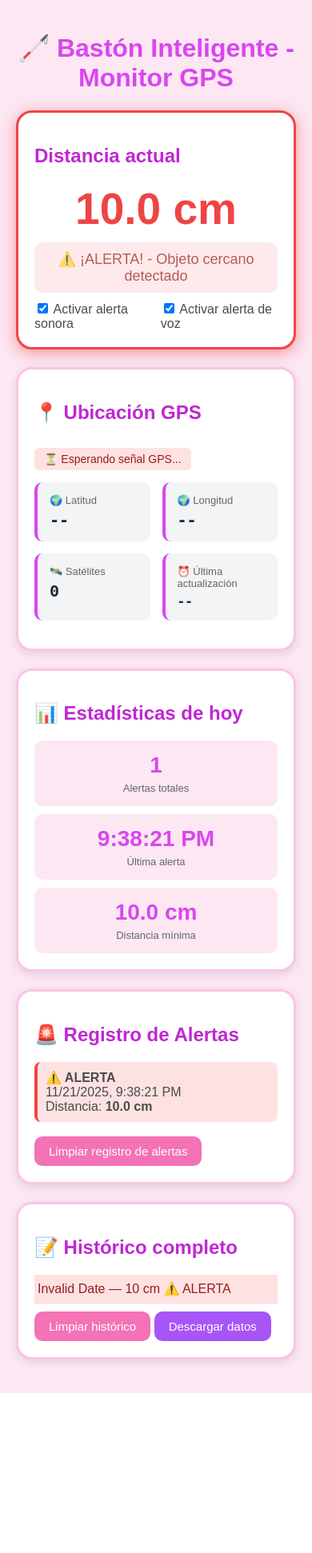
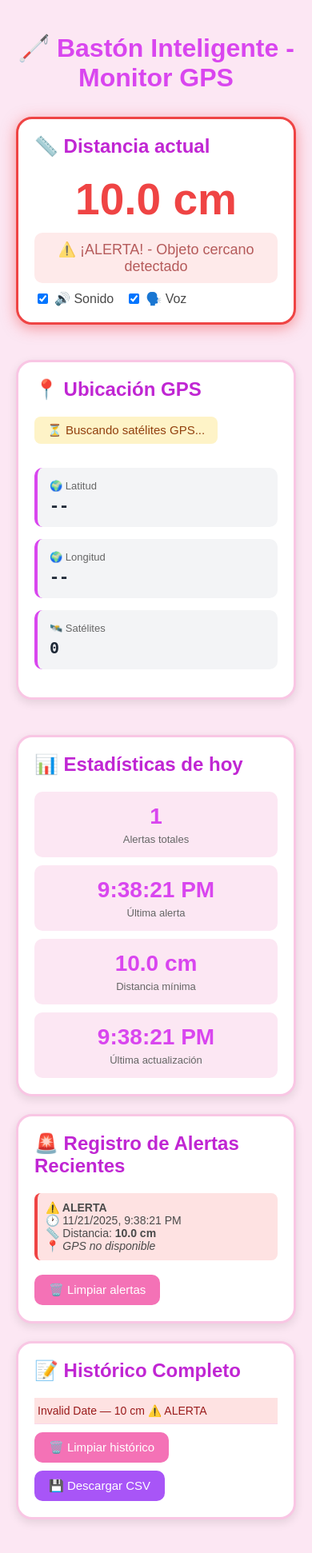
Before and after one commit to Jefemobal17/Baston-Inteligente, a Flask app: page / in a window 390 px wide. Shown: the whole page at 80% size. Before the commit the page ends 1742 px from the top, so only its background shows below. Run offline with Flask 2, Linux system fonts and the light colour scheme; tables that the repository leaves empty hold one stand-in row (values such as "Sample post").

Commit message:
Refactor index.html for improved layout and styles
Updated styles and HTML structure for better layout and responsiveness. Enhanced GPS status display and alert system.

```diff
--- a/templates/index.html
+++ b/templates/index.html
@@ -43,10 +43,12 @@ h1{
   font-weight:600;
   text-align:center;
   color:#d946ef;
+  margin-bottom:30px;
 }
 
 h2{
   color:#c026d3;
+  margin-top:0;
 }
 
 button{
@@ -112,7 +114,7 @@ button.secondary:hover{
 
 .gps-info{
   display:grid;
-  grid-template-columns:1fr 1fr;
+  grid-template-columns:repeat(auto-fit, minmax(200px, 1fr));
   gap:15px;
   margin-top:15px;
 }
@@ -161,16 +163,21 @@ button.secondary:hover{
 
 .gps-estado{
   display:inline-block;
-  padding:6px 12px;
-  border-radius:6px;
-  font-size:14px;
+  padding:8px 16px;
+  border-radius:8px;
+  font-size:15px;
   font-weight:500;
-  margin-top:10px;
+  margin-bottom:15px;
 }
 
 .gps-estado.valido{
   background:#d1fae5;
   color:#065f46;
+}
+
+.gps-estado.buscando{
+  background:#fef3c7;
+  color:#92400e;
 }
 
 .gps-estado.invalido{
@@ -186,6 +193,7 @@ button.secondary:hover{
 .historico div{
   border-bottom:1px solid #f9d8eb;
   padding:8px 4px;
+  font-size:14px;
 }
 
 .historico div.peligro{
@@ -206,17 +214,22 @@ button.secondary:hover{
   border-radius:8px;
   margin-bottom:8px;
   border-left:4px solid #ef4444;
+  font-size:14px;
 }
 
 .sonido-control{
   display:flex;
+  flex-wrap:wrap;
   align-items:center;
-  gap:10px;
+  gap:15px;
   margin-top:10px;
 }
 
 .sonido-control label{
   font-weight:500;
+  display:flex;
+  align-items:center;
+  gap:5px;
 }
 
 .stats{
@@ -244,6 +257,22 @@ button.secondary:hover{
   color:#666;
   margin-top:5px;
 }
+
+.grid-2{
+  display:grid;
+  grid-template-columns:repeat(auto-fit, minmax(300px, 1fr));
+  gap:22px;
+  margin-bottom:22px;
+}
+
+@media (max-width: 768px){
+  .gps-info{
+    grid-template-columns:1fr;
+  }
+  .grid-2{
+    grid-template-columns:1fr;
+  }
+}
 </style>
 </head>
 
@@ -251,18 +280,20 @@ button.secondary:hover{
 <div class="container">
   <h1>🦯 Bastón Inteligente - Monitor GPS</h1>
 
+  <!-- FILA CON DISTANCIA Y GPS -->
+  <div class="grid-2">
     <!-- TARJETA DE DISTANCIA -->
     <div class="card" id="cardDistancia">
-    <h2>Distancia actual</h2>
+      <h2>📏 Distancia actual</h2>
       <div class="distancia-valor" id="distancia">-- cm</div>
-    <div class="estado normal" id="estado">Esperando...</div>
+      <div class="estado normal" id="estado">Esperando datos...</div>
 
       <div class="sonido-control">
         <label>
-        <input type="checkbox" id="sonidoCheck" checked> Activar alerta sonora
+          <input type="checkbox" id="sonidoCheck" checked> 🔊 Sonido
         </label>
         <label>
-        <input type="checkbox" id="vozCheck" checked> Activar alerta de voz
+          <input type="checkbox" id="vozCheck" checked> 🗣️ Voz
         </label>
       </div>
     </div>
@@ -270,7 +301,7 @@ button.secondary:hover{
     <!-- TARJETA GPS -->
     <div class="card">
       <h2>📍 Ubicación GPS</h2>
-    <div id="gpsEstado" class="gps-estado invalido">⏳ Esperando señal GPS...</div>
+      <div id="gpsEstado" class="gps-estado buscando">⏳ Buscando satélites...</div>
 
       <div class="gps-info">
         <div class="gps-dato">
@@ -285,16 +316,13 @@ button.secondary:hover{
           <div class="gps-label">🛰️ Satélites</div>
           <div class="gps-valor" id="satelites">0</div>
         </div>
-      <div class="gps-dato">
-        <div class="gps-label">⏰ Última actualización</div>
-        <div class="gps-valor" id="ultimaActualizacion" style="font-size:16px;">--</div>
-      </div>
       </div>
 
       <div class="gps-mapa">
         <a href="#" id="verMapa" target="_blank" style="display:none;">
-        🗺️ Ver en Google Maps
+          🗺️ Ver ubicación en Google Maps
         </a>
+      </div>
     </div>
   </div>
 
@@ -314,24 +342,30 @@ button.secondary:hover{
         <div class="stat-numero" id="distanciaMin">--</div>
         <div class="stat-etiqueta">Distancia mínima</div>
       </div>
+      <div class="stat-box">
+        <div class="stat-numero" id="ultimaActualizacion">--</div>
+        <div class="stat-etiqueta">Última actualización</div>
+      </div>
     </div>
   </div>
 
   <!-- REGISTRO DE ALERTAS -->
   <div class="card">
-    <h2>🚨 Registro de Alertas</h2>
+    <h2>🚨 Registro de Alertas Recientes</h2>
     <div class="alertas-registro" id="alertasRegistro">
       <p style="text-align:center; color:#999;">No hay alertas registradas</p>
     </div>
-    <button onclick="limpiarAlertas()">Limpiar registro de alertas</button>
+    <button onclick="limpiarAlertas()">🗑️ Limpiar alertas</button>
   </div>
 
   <!-- HISTÓRICO -->
   <div class="card">
-    <h2>📝 Histórico completo</h2>
-    <div class="historico" id="historico"></div>
-    <button onclick="limpiarHistorico()">Limpiar histórico</button>
-    <button class="secondary" onclick="descargarHistorico()">Descargar datos</button>
+    <h2>📝 Histórico Completo</h2>
+    <div class="historico" id="historico">
+      <p style="text-align:center; color:#999; padding:20px;">Cargando datos...</p>
+    </div>
+    <button onclick="limpiarHistorico()">🗑️ Limpiar histórico</button>
+    <button class="secondary" onclick="descargarHistorico()">💾 Descargar CSV</button>
   </div>
 </div>
 
@@ -350,11 +384,12 @@ let ultimaDistanciaAlerta = null;
 let audioContext = null;
 let synth = null;
 
-// GPS
+// Variables GPS
 let gpsLatitud = null;
 let gpsLongitud = null;
 let gpsSatelites = 0;
 let gpsValido = false;
+let primeraLecturaGPS = true;
 
 if ('speechSynthesis' in window) {
   synth = window.speechSynthesis;
@@ -436,6 +471,7 @@ function registrarAlerta(distancia) {
     distancia: distancia,
     latitud: gpsLatitud,
     longitud: gpsLongitud,
+    satelites: gpsSatelites,
     id: Date.now()
   };
 
@@ -457,13 +493,16 @@ function actualizarRegistroAlertas() {
   contenedor.innerHTML = alertasHoy.map(a => {
     let ubicacion = '';
     if (a.latitud && a.longitud) {
-      ubicacion = `<br>📍 Ubicación: ${a.latitud.toFixed(6)}, ${a.longitud.toFixed(6)}`;
+      ubicacion = `<br>📍 <strong>Ubicación:</strong> ${a.latitud.toFixed(6)}, ${a.longitud.toFixed(6)}
+                   <br>🛰️ ${a.satelites || 0} satélites`;
+    } else {
+      ubicacion = '<br>📍 <em>GPS no disponible</em>';
     }
     return `
     <div class="alerta-item">
       <strong>⚠️ ALERTA</strong><br>
-      ${new Date(a.tiempo).toLocaleString()}<br>
-      Distancia: <strong>${a.distancia.toFixed(1)} cm</strong>${ubicacion}
+      🕐 ${new Date(a.tiempo).toLocaleString()}<br>
+      📏 Distancia: <strong>${a.distancia.toFixed(1)} cm</strong>${ubicacion}
     </div>
   `}).join('');
 }
@@ -487,15 +526,33 @@ function actualizarGPS(lat, lng, sats) {
   document.getElementById('latitud').textContent = lat.toFixed(6);
   document.getElementById('longitud').textContent = lng.toFixed(6);
   document.getElementById('satelites').textContent = sats;
-  document.getElementById('ultimaActualizacion').textContent = new Date().toLocaleTimeString();
 
   const estadoGPS = document.getElementById('gpsEstado');
+
+  if (sats >= 4) {
     estadoGPS.className = 'gps-estado valido';
-  estadoGPS.textContent = '✅ GPS Activo';
+    estadoGPS.textContent = '✅ GPS Activo - Señal buena';
+  } else if (sats > 0) {
+    estadoGPS.className = 'gps-estado buscando';
+    estadoGPS.textContent = '⏳ GPS Parcial - Buscando más satélites';
+  }
 
   const enlaceMapa = document.getElementById('verMapa');
   enlaceMapa.style.display = 'inline-block';
   enlaceMapa.href = `https://www.google.com/maps?q=${lat},${lng}`;
+
+  if (primeraLecturaGPS && sats >= 4) {
+    console.log('✅ GPS conectado exitosamente');
+    primeraLecturaGPS = false;
+  }
+}
+
+function mostrarGPSInvalido() {
+  const estadoGPS = document.getElementById('gpsEstado');
+  estadoGPS.className = 'gps-estado buscando';
+  estadoGPS.textContent = '⏳ Buscando satélites GPS...';
+
+  document.getElementById('verMapa').style.display = 'none';
 }
 
 async function obtener() {
@@ -511,11 +568,17 @@ async function obtener() {
 
     distanciaEl.textContent = distancia.toFixed(1) + " cm";
 
-    // Actualizar GPS si está disponible
-    if (data.latitud && data.longitud) {
+    // Actualizar última actualización
+    document.getElementById('ultimaActualizacion').textContent = new Date().toLocaleTimeString();
+
+    // Actualizar GPS
+    if (data.latitud !== null && data.longitud !== null && data.latitud !== undefined && data.longitud !== undefined) {
       actualizarGPS(data.latitud, data.longitud, data.satelites || 0);
+    } else {
+      mostrarGPSInvalido();
     }
 
+    // Manejo de alertas
     if (data.alerta) {
       distanciaEl.classList.add('peligro');
       estadoEl.className = 'estado alerta';
@@ -542,7 +605,8 @@ async function obtener() {
     }
 
   } catch (e) {
-    console.log(e);
+    console.log('Error obteniendo datos:', e);
+    document.getElementById('estado').textContent = "⚠️ Error de conexión";
   }
 }
 
@@ -551,35 +615,46 @@ async function cargarHistorico() {
     const r = await fetch(BASE + '/api/historico');
     const hist = await r.json();
 
+    if (hist.length === 0) {
+      document.getElementById('historico').innerHTML = '<p style="text-align:center; color:#999; padding:20px;">No hay datos en el histórico</p>';
+      return;
+    }
+
     document.getElementById('historico').innerHTML =
       hist.map(h => {
         const clase = h.alerta ? ' class="peligro"' : '';
         let gpsInfo = '';
         if (h.latitud && h.longitud) {
-          gpsInfo = ` | 📍 ${h.latitud.toFixed(4)}, ${h.longitud.toFixed(4)}`;
+          gpsInfo = ` | 📍 ${h.latitud.toFixed(4)}, ${h.longitud.toFixed(4)} (${h.satelites || 0} sats)`;
         }
         return `<div${clase}>${new Date(h.tiempo).toLocaleString()} — ${h.distancia} cm ${
            h.alerta ? '⚠️ ALERTA' : '✅'
         }${gpsInfo}</div>`;
       }).join('');
 
-  } catch(e){ console.log(e); }
+  } catch(e){
+    console.log('Error cargando histórico:', e);
+  }
 }
 
 async function limpiarHistorico() {
-  if (!confirm("¿Limpiar histórico completo?")) return;
+  if (!confirm("¿Seguro que deseas limpiar todo el histórico?")) return;
 
+  try {
     await fetch(BASE + '/api/limpiar', {
       method:'POST',
       headers: { 'X-API-Key': 'baston123' }
     });
 
-  document.getElementById('historico').innerHTML = '';
+    document.getElementById('historico').innerHTML = '<p style="text-align:center; color:#999; padding:20px;">No hay datos en el histórico</p>';
     alert('✅ Histórico limpiado correctamente');
+  } catch(e) {
+    alert('❌ Error al limpiar: ' + e.message);
+  }
 }
 
 function limpiarAlertas() {
-  if (!confirm("¿Limpiar registro de alertas?")) return;
+  if (!confirm("¿Limpiar el registro de alertas de hoy?")) return;
 
   alertasHoy = [];
   contadorAlertas = 0;
@@ -598,33 +673,47 @@ async function descargarHistorico() {
     const r = await fetch(BASE + '/api/historico');
     const hist = await r.json();
 
+    if (hist.length === 0) {
+      alert('⚠️ No hay datos para descargar');
+      return;
+    }
+
     const csv = 'Fecha,Hora,Distancia (cm),Alerta,Latitud,Longitud,Satelites\n' +
       hist.map(h => {
         const fecha = new Date(h.tiempo);
         return `${fecha.toLocaleDateString()},${fecha.toLocaleTimeString()},${h.distancia},${h.alerta ? 'Sí' : 'No'},${h.latitud || ''},${h.longitud || ''},${h.satelites || ''}`;
       }).join('\n');
 
-    const blob = new Blob([csv], { type: 'text/csv' });
+    const blob = new Blob([csv], { type: 'text/csv;charset=utf-8;' });
     const url = URL.createObjectURL(blob);
     const a = document.createElement('a');
     a.href = url;
-    a.download = `baston_historico_gps_${new Date().toISOString().split('T')[0]}.csv`;
+    a.download = `baston_gps_${new Date().toISOString().split('T')[0]}.csv`;
     a.click();
     URL.revokeObjectURL(url);
 
+    alert('✅ Archivo descargado correctamente');
+
   } catch(e){
-    alert('Error al descargar: ' + e.message);
+    alert('❌ Error al descargar: ' + e.message);
   }
 }
 
-setInterval(()=>{ obtener(); cargarHistorico(); }, 2000);
-obtener(); cargarHistorico();
+// Actualizar datos cada 2 segundos
+setInterval(() => {
+  obtener();
+  cargarHistorico();
+}, 2000);
+
+// Cargar datos iniciales
+obtener();
+cargarHistorico();
 
 window.addEventListener('load', () => {
-  console.log('🦯 Sistema de alertas del Bastón Inteligente con GPS activado');
+  console.log('🦯 Sistema de Bastón Inteligente con GPS inicializado');
+  console.log('📡 Esperando datos del sensor y GPS...');
 });
 </script>
 
 </body>
 </html>
-</html>
```
Lines whose indentation alone changed are shown as unchanged.
